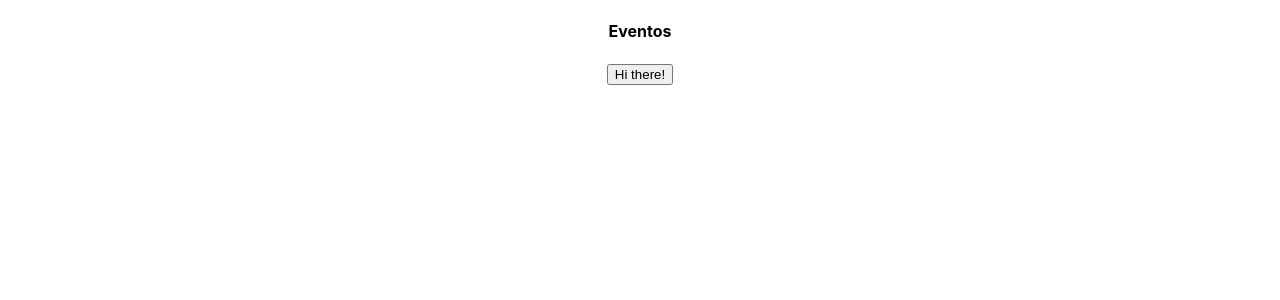
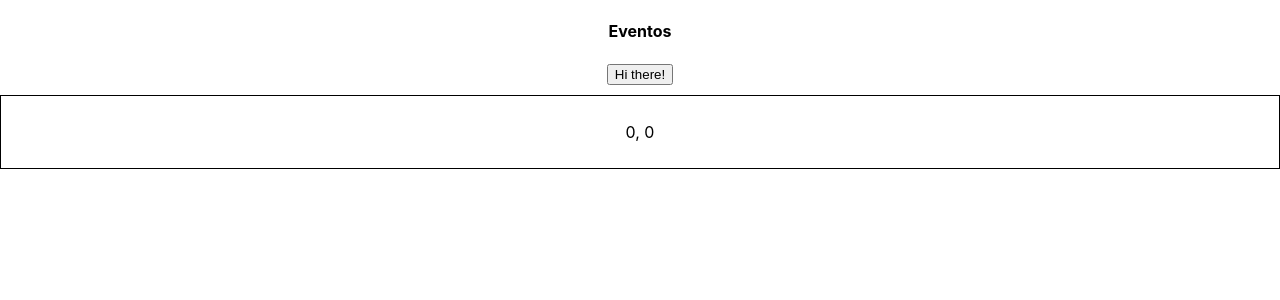
Before and after one commit to arialisme/aprende-react-js-2, a React (Create React App) app: page / in a window 1280 px wide. Shown: the top 300 px of the page. Built offline with nearby package versions, Linux system fonts and the light colour scheme.

Commit message:
Eventos soportados

```diff
--- a/src/App.js
+++ b/src/App.js
@@ -2,6 +2,19 @@
 import "./App.css";
 
 class App extends Component {
+  constructor() {
+    console.log("Estoy en el constructor");
+    super();
+    this.state = { mouseX: 0, mouseY: 0 };
+    // this.handleMouseMove = this.handleMouseMove.bind(this);
+  }
+
+  handleMouseMove = (e) => {
+    console.log("Estoy en el metodo handleMouseMove");
+    const { clientX, clientY } = e;
+    this.setState({ mouseX: clientX, mouseY: clientY });
+  };
+
   handleClick(e) {
     console.log(e);
     console.log(e.nativeEvent);
@@ -9,10 +22,19 @@
   }
 
   render() {
+    console.log("Estoy en el render");
     return (
       <div className="App">
         <h4>Eventos</h4>
         <button onClick={this.handleClick}>Hi there!</button>
+        <div
+          onMouseMove={this.handleMouseMove}
+          style={{ border: "1px solid #000", marginTop: 10, padding: 10 }}
+        >
+          <p>
+            {this.state.mouseX}, {this.state.mouseY}
+          </p>
+        </div>
       </div>
     );
   }
```
